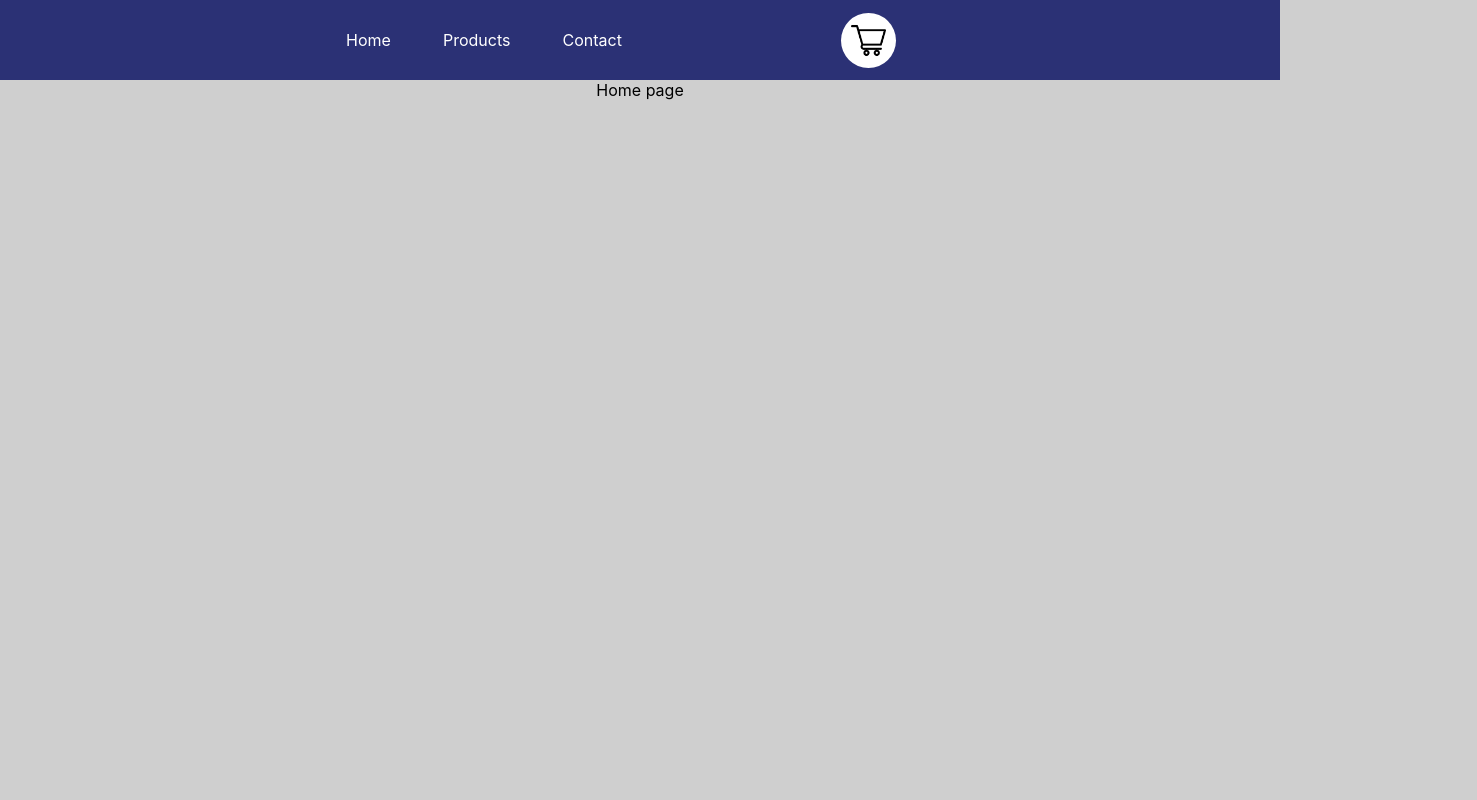
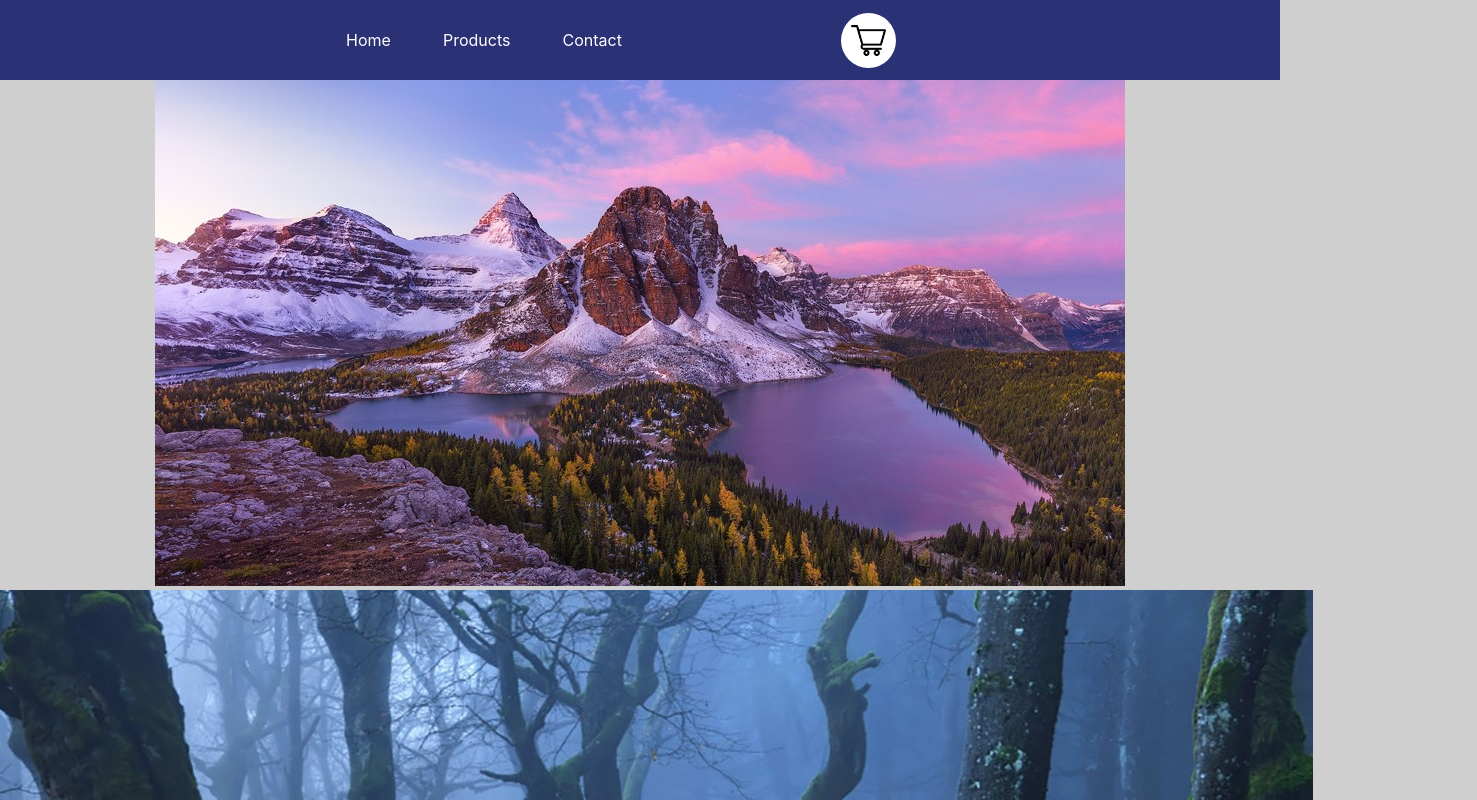
Before and after one commit to RamonMaximiliano/e-commerce-react, a React (Create React App) app: page /cart in a window 1280 px wide. Shown: the top 800 px of the page, 1477 px wide, since content can reach past the window. Built offline with nearby package versions, Linux system fonts and the light colour scheme.

Commit message:
started carousel

```diff
--- /dev/null
+++ b/src/components/Carousel/Carousel.tsx
@@ -0,0 +1,35 @@
+import "./styles.css";
+import { CarouselItem } from "../CarouselItem/CarouselItem";
+import image1 from "../../images/Carrousel/image1.jpg";
+import image2 from "../../images/Carrousel/image2.jpg";
+import image3 from "../../images/Carrousel/image3.jpg";
+
+type carousel = {
+  id: number;
+  image: string;
+};
+
+export const Carousel = () => {
+  const carouselImages: carousel[] = [
+    {
+      id: 1,
+      image: image1,
+    },
+    {
+      id: 2,
+      image: image2,
+    },
+    {
+      id: 3,
+      image: image3,
+    },
+  ];
+
+  return (
+    <>
+      {carouselImages.map((item: carousel) => {
+        return <CarouselItem key={item.id} id={item.id} image={item.image} />;
+      })}
+    </>
+  );
+};
--- /dev/null
+++ b/src/components/CarouselItem/CarouselItem.tsx
@@ -0,0 +1,14 @@
+import "./styles.css";
+
+type carousel = {
+  id: number;
+  image: string;
+};
+
+export const CarouselItem = (props: carousel) => {
+  return (
+    <div>
+      <img src={props.image} />
+    </div>
+  );
+};
--- a/src/components/Home/Home.tsx
+++ b/src/components/Home/Home.tsx
@@ -1,9 +1,10 @@
+import { Carousel } from "../Carousel/Carousel";
 import "./styles.css";
 
 export const Home = () => {
   return (
     <div>
-        Home page
+      <Carousel />
     </div>
   );
 };
```
Also changed, not shown: src/App.tsx (+21 -0 lines), src/components/Carousel/styles.css (added), src/components/CarouselItem/styles.css (added).
